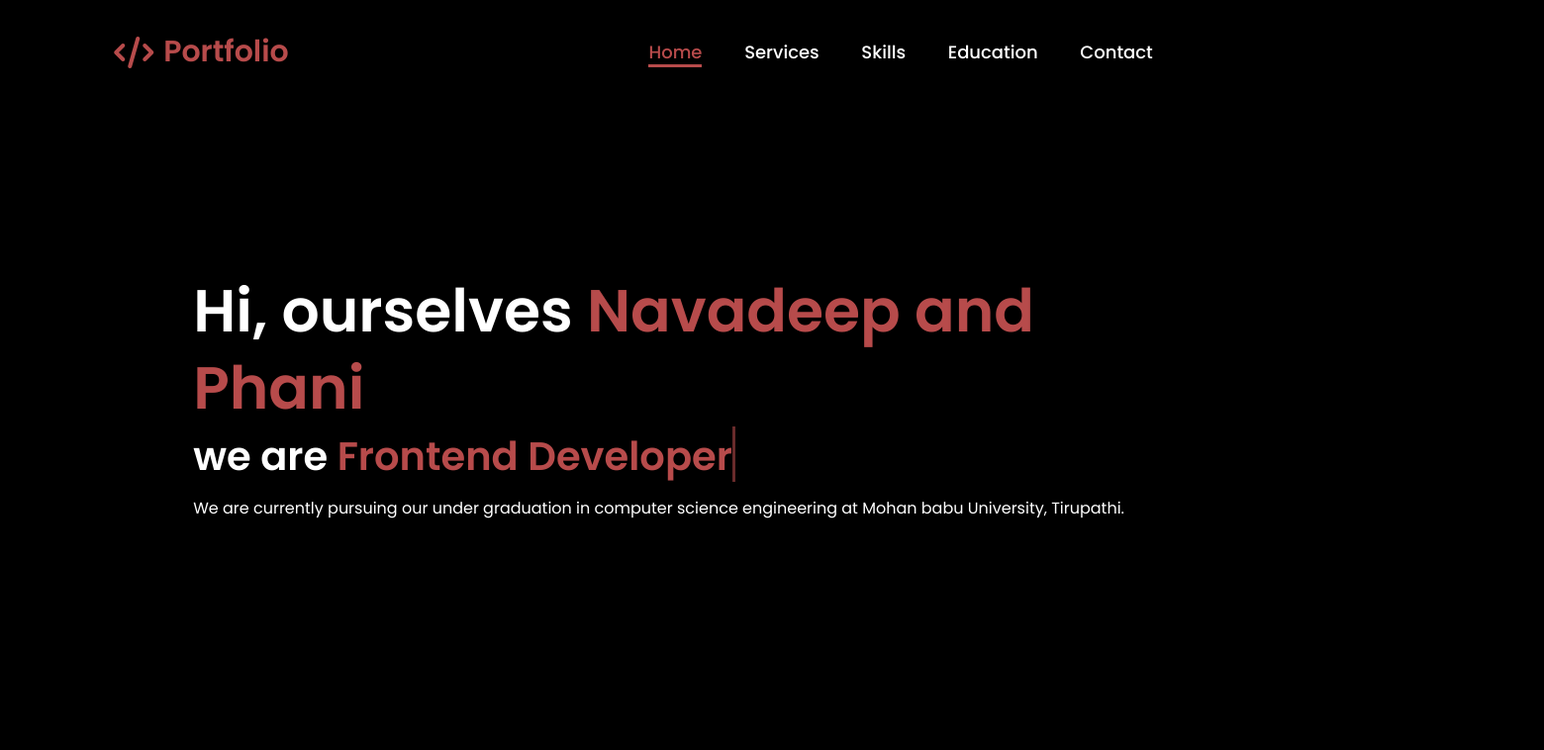
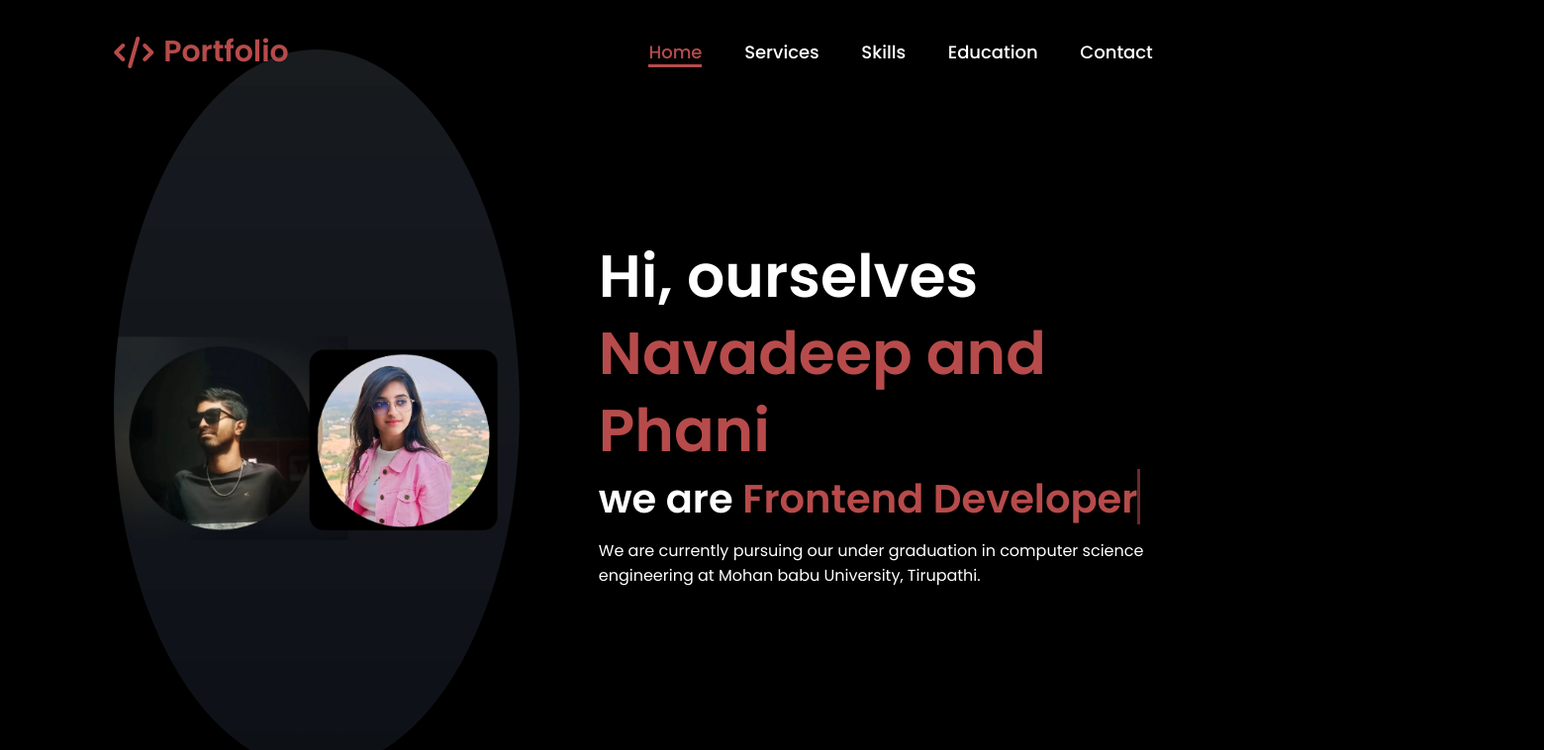
Before and after one commit to portfolio-0515/Phani-sailu, a plain HTML site: page index.html in a window 1280 px wide. Shown: the top 758 px of the page at 99% size, 1560 px wide, since content can reach past the window. Drawn offline with Linux system fonts and the light colour scheme.

Commit message:
Update index.html

```diff
--- a/index.html
+++ b/index.html
@@ -46,7 +46,7 @@
 
         <div class="home-img">
 
-            <img src="sunny.jpg" alt="">
+            <img src="IMG_20241204_125542_478.webp" alt="">
 
         </div>
 
```
